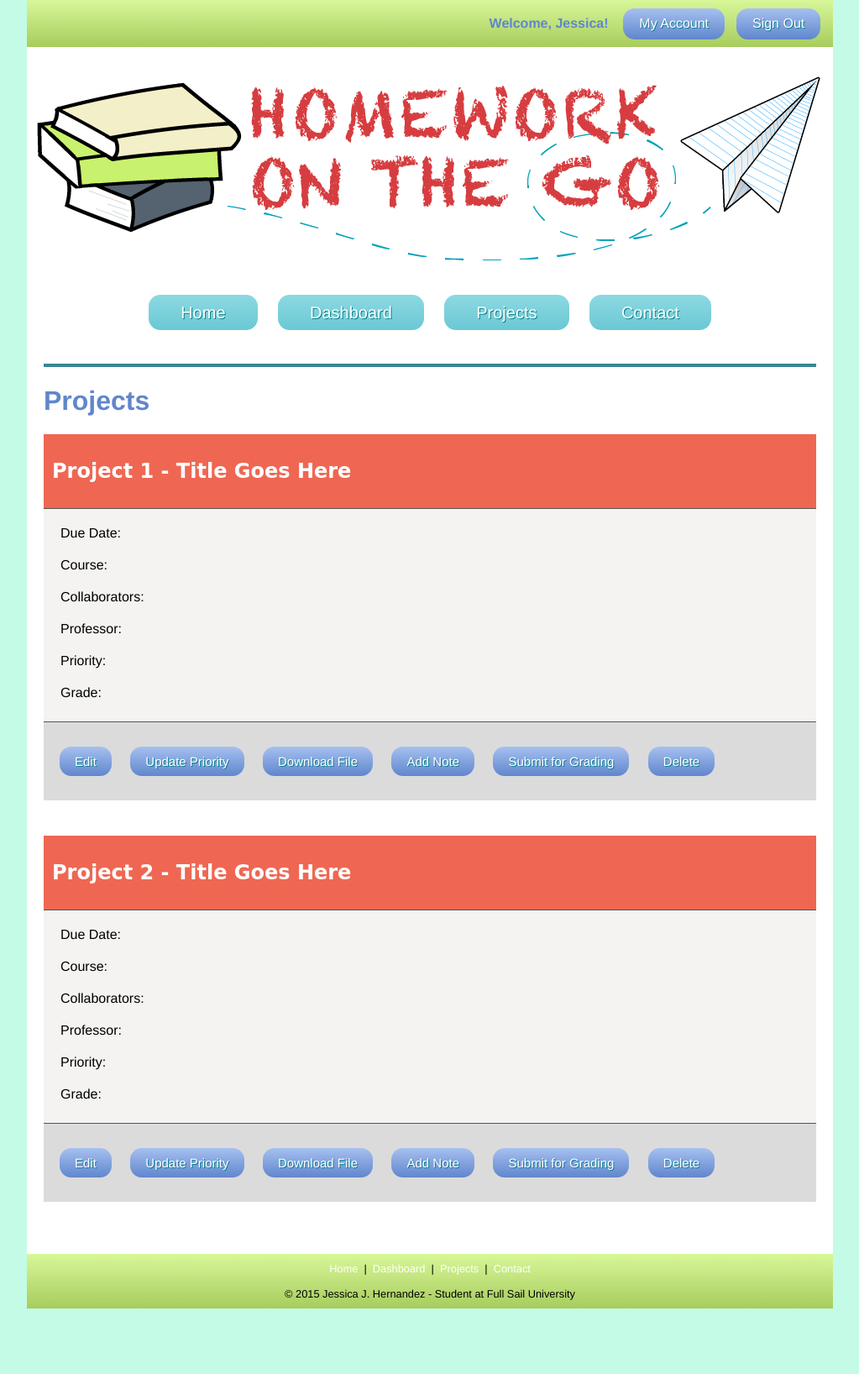
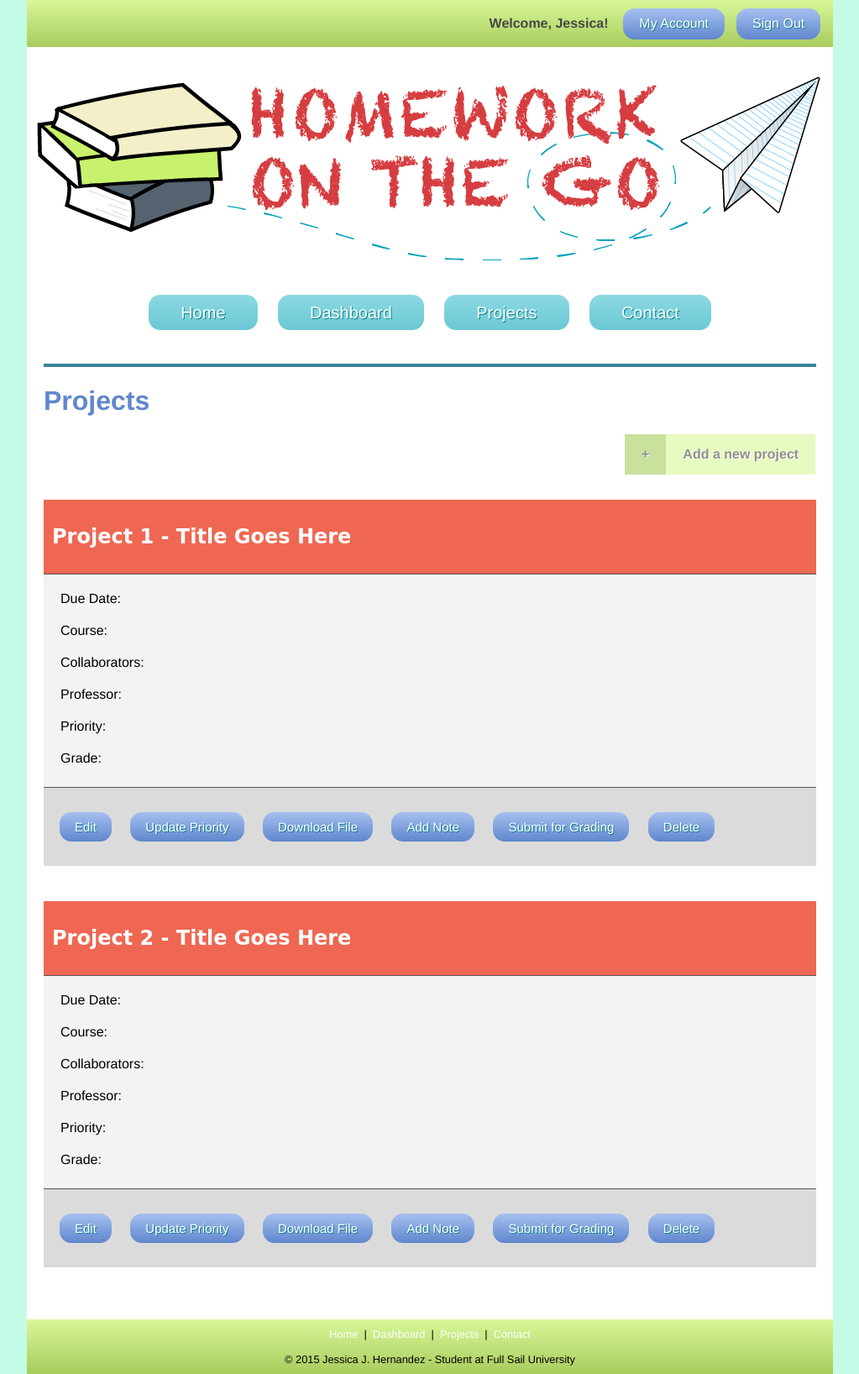
Before and after one commit to JesHerArt/HERNANDEZ_JESSICA_PWA2, a PHP site: page /projects.html in a window 1280 px wide. Shown: the whole page at 84% size, without its empty margins (128-1151 px from the left). Before the commit the page ends 1558 px from the top, so only its background shows below. Run offline with PHP 8.4, Linux system fonts and the light colour scheme; some libraries are stand-ins or nearby versions; some web fonts are replaced.

Commit message:
updating week 2 project files

```diff
--- a/Hernandez_Jessica_Project/css/style.css
+++ b/Hernandez_Jessica_Project/css/style.css
@@ -206,7 +240,7 @@ h2 {
 
 #welcomeText {
     margin: 0 0.9%;
-    color: #6086cd;
+    color: #474747;
     font-weight: bold;
     padding: 19px 0;
     display: inline-block;
@@ -288,7 +322,7 @@ h2 {
     text-decoration: none;
 }
 
-#topBar > .btn , #formSubmit > input[type='submit'],  .projectActions > .btn, #tabs .btn{
+#topBar > .btn , #formSubmit > input[type='submit'],  .projectActions > .btn, #tabs .btn, #addProjectForm > .btn{
     position: relative;
     display: inline-block;
     padding: 1% 2%;
@@ -348,6 +382,25 @@ footer a:hover, footer a:active {
     margin: 1% 1%;
 }
 
+#addBtn1, #addBtn2 {
+    position: relative;
+    display: inline-block;
+    margin: 0 0 30px;
+    padding: 15px 20px 15px 20px;
+    font-weight: bold;
+    text-shadow: 1px 1px 0 #fff;
+    color: #474747;
+}
+
+#addBtn2 {
+    background-color: rgba(216,247,153,1);
+}
+
+#addBtn1 {
+    background-color: rgba(167,204,93,1);
+    margin-left: 692px;
+}
+
 
 
 /* _____________________________________ */
@@ -396,18 +457,27 @@ input[type='text'], input[type='email'], input[type='password'] {
 
 input::-webkit-input-placeholder {
     font-style: italic;
+    color: #bfbfbf !important;
 }
 
-input::-moz-placeholder {
+input::-moz-placeholder{
     font-style: italic;
+    color: #bfbfbf !important;
 }
 
-input:-moz-placeholder {   /* Older versions of Firefox */
+input:-moz-placeholder{   /* Older versions of Firefox */
     font-style: italic;
+    color: #bfbfbf !important;
 }
 
 input:-ms-input-placeholder {
     font-style: italic;
+    color: #bfbfbf !important;
+}
+
+#addProjectForm label {
+    margin-left: 20px;
+    font-weight: bold;
 }
 
 
--- a/Hernandez_Jessica_Project/dashboard.html
+++ b/Hernandez_Jessica_Project/dashboard.html
@@ -94,18 +94,18 @@ Full Sail University
             <div id="tabs">
 
                 <div id="projects">
-                    <p>Information about the first tab goes into here. It talks about the projects and we also need to have a button.</p>
+                    <p>Your projects portal contains all the projects you have uploaded to your account. You may chnage the status/priority of your projects, update collaborators, and keep an eye on your due dates. If your professors have an account, they can also add you to their class and therefore give your project a grade straight through our site.</p>
                     <div class="btn">Go to Projects<a href="projects.html"><span class="divButtonLink"></span></a></div>
                 </div>
 
                 <div id="tasks">
                     <p>Information about the second tab goes into here. It talks about the tasks and we also need to have a button.</p>
-                    <div class="btn">Go to Tasks<a href="projects.html"><span class="divButtonLink"></span></a></div>
+                    <div class="btn">Go to Tasks<a href="#"><span class="divButtonLink"></span></a></div>
                 </div>
 
                 <div id="users">
                     <p>Information about the third tab goes into here. It talks about the users and we also need to have a button.</p>
-                    <div class="btn">Go to Users<a href="projects.html"><span class="divButtonLink"></span></a></div>
+                    <div class="btn">Go to Users<a href="#"><span class="divButtonLink"></span></a></div>
                 </div>
 
             </div>
--- a/Hernandez_Jessica_Project/js/main.js
+++ b/Hernandez_Jessica_Project/js/main.js
@@ -62,5 +62,38 @@ Full Sail University
 
 
 
+    //  Overlay and modal actions
+    $('.modalClick').on('click', function (event) {
+        event.preventDefault();
+        $('#overlay').fadeIn().find('#modal').fadeIn();
+    });
+
+    $('.close').on('click', function (event) {
+        event.preventDefault();
+        $('#overlay').fadeOut().find('#modal').fadeOut();
+    });
+
+
+
+    //  Fade add project button
+    $('#addBtns').fadeTo(100, 0.6);
+
+    $('#addBtn1, #addBtn2').mouseover( function () {
+        $('#addBtns').fadeTo(100, 1);
+    });
+
+    $('#addBtn1, #addBtn2').mouseout( function () {
+        $('#addBtns').fadeTo(100, 0.6);
+    });
+
+
+
+    //  Editing the placeholder text color for input[type="file"] and input[type="date"
+    $('#pFile, #dueDate').on('click', function () {
+       $(this).css({'color':'#a7cc5d'});
+    });
+
+
+
 
 })(jQuery); // end private scope
--- a/Hernandez_Jessica_Project/projects.html
+++ b/Hernandez_Jessica_Project/projects.html
@@ -77,6 +77,50 @@ Full Sail University
         <hr>
 
         <h1>Projects</h1>
+
+        <div id="addBtns">
+            <div id="addBtn1">+<a href="#" class="modalClick"><span class="divButtonLink"></span></a></div><div id="addBtn2">Add a new project<a href="#" class="modalClick"><span class="divButtonLink"></span></a></div>
+        </div>
+
+        <div id="overlay">
+
+            <div id="modal">
+                <h3 class="modalHeader">Add a Project</h3><a href="#"><span class="close"><img src="images/close_btn.png"></span></a>
+
+                <hr class="hr2">
+
+                <div id="add">
+                    <form id="addProjectForm">
+                        <p class="smallText"><span class="redStar">*</span> Form field is required.</p>
+
+                        <label for="pTitle">Project Title:<span class="redStar">*</span> </label>
+                        <input name="pTitle" id="pTitle" type="text" title="Give your project a name" class="masterTooltip" placeholder="Learning jQuery" required>
+
+                        <label for="pDescription">Project Description:<span class="redStar">*</span> </label>
+                        <input name="pDescription" id="pDescription" type="text" title="Enter a brief description" class="masterTooltip" placeholder="WDD344-O Week 2 Project" required>
+
+                        <label for="pFile">Project File: </label>
+                        <input name="pFile" id="pFile" type="file" title="Browse for your document" class="masterTooltip" >
+
+                        <br>
+                        <label for="dueDate">Due Date:<span class="redStar">*</span> </label>
+                        <input name="dueDate" id="dueDate" type="date" title="Select the project due date" class="masterTooltip" placeholder="2015-03-13" required>
+
+                        <br>
+                        <label for="pStatus">Project Status:<span class="redStar">*</span> </label>
+                        <input name="pStatus" id="pStatus" type="text" title="Choose the current status of your project" class="masterTooltip" placeholder="Urgent" required>
+
+                        <hr class="hr2">
+
+                        <input name="addProjectBtn" type="submit" id="addProjectBtn" value="Add My Project" class="btn masterTooltip" title="Submit the new project to add" >
+                    </form>
+                </div>
+
+            </div><!--End of modal div-->
+
+        </div>
+        <!--End of overlay div-->
+
 
         <div class="projectBox">
 
```
Also changed, not shown: other parts of Hernandez_Jessica_Project/css/style.css (+51 -9 lines), Hernandez_Jessica_Project/images/close_btn.png (added).
